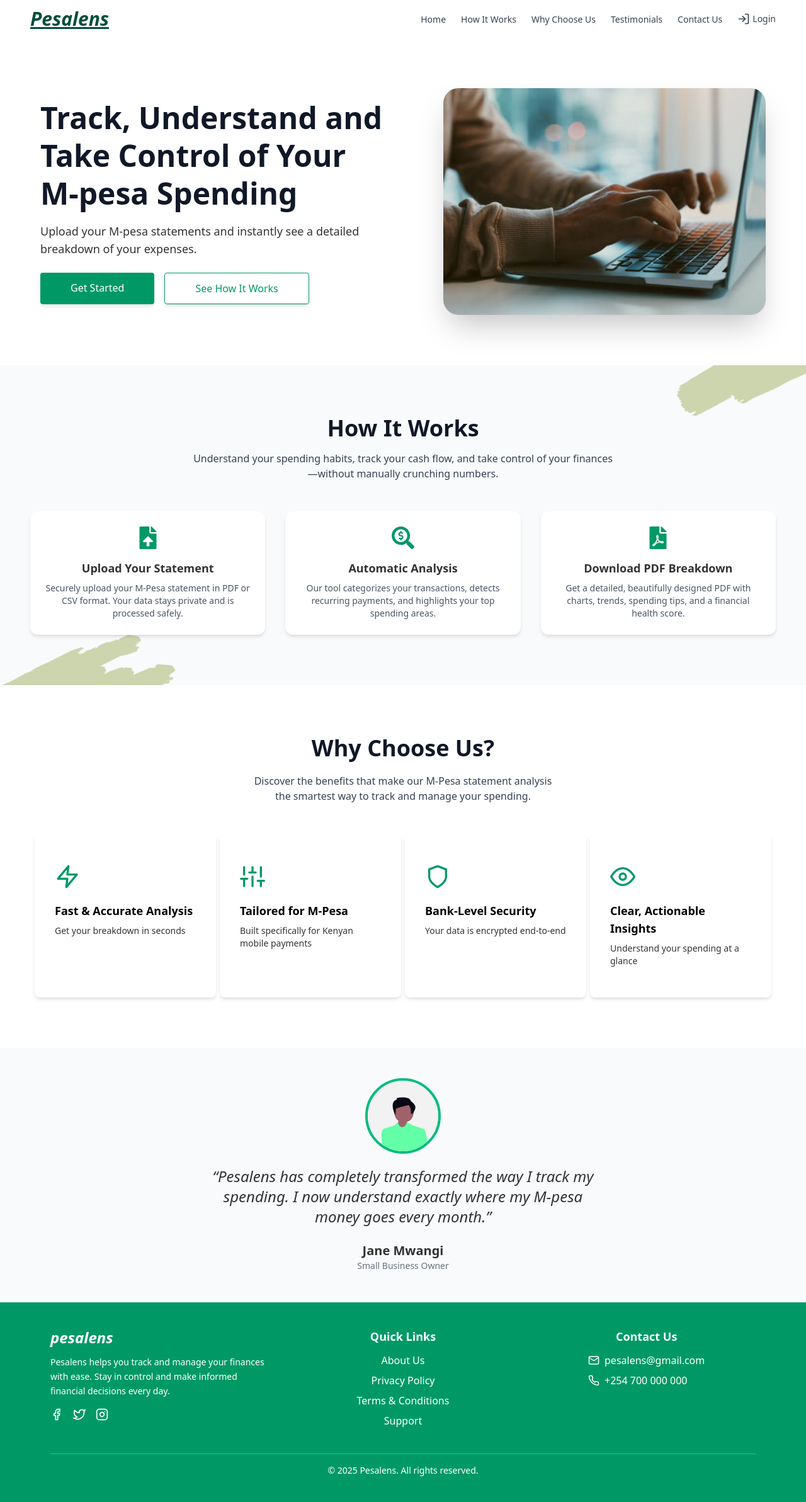
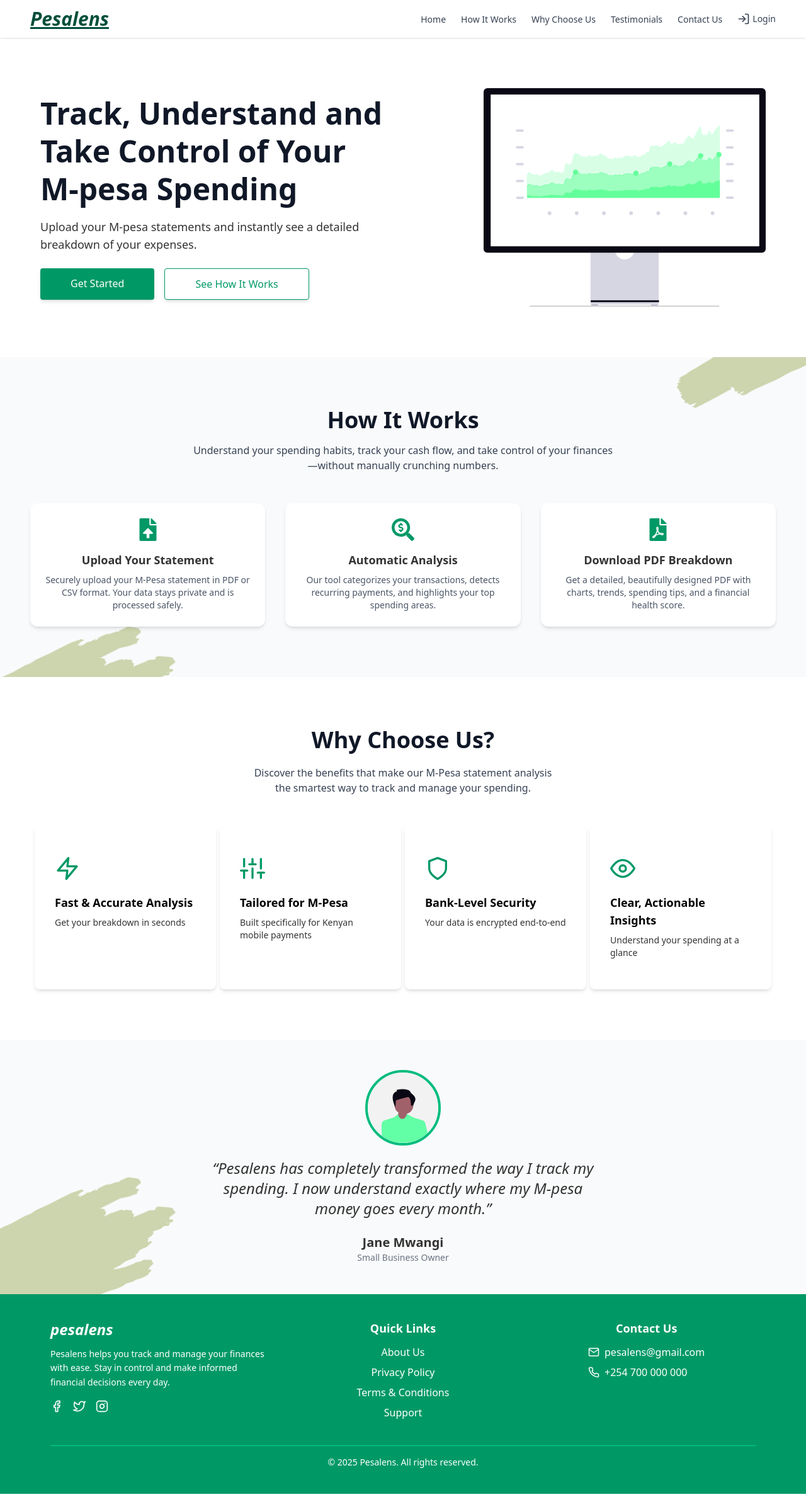
Before and after one commit to samuelkaranja/pesalens, a React (Vite) app: page / in a window 1280 px wide. Shown: the whole page at 63% size. Built offline with nearby package versions, Linux system fonts and the light colour scheme.

Commit message:
Created two layout components named AuthLayout and MainLayout

```diff
--- a/src/App.tsx
+++ b/src/App.tsx
@@ -1,13 +1,13 @@
 import { useEffect } from "react";
 import "./App.css";
 import { BrowserRouter as Router, Routes, Route } from "react-router-dom";
-import Footer from "./components/Footer/Footer";
-import Navbar from "./components/Navbar/Navbar";
 import Home from "./pages/Home/Home";
 import UploadStatement from "./pages/UploadStatement/UploadStatement";
 import { ToastContainer } from "react-toastify";
 import Login from "./pages/Login/Login";
 import SignUp from "./pages/SignUp/SignUp";
+import MainLayout from "./layouts/MainLayout";
+import AuthLayout from "./layouts/AuthLayout";
 
 function App() {
   useEffect(() => {
@@ -20,15 +20,18 @@
   return (
     <>
       <Router>
-        <Navbar />
         <Routes>
-          <Route path="/" element={<Home />} />
-          <Route path="/upload-statement" element={<UploadStatement />} />
-          <Route path="/login" element={<Login />} />
-          <Route path="/signup" element={<SignUp />} />
-          <Route path="*" element={<Home />} />
+          <Route element={<MainLayout />}>
+            <Route path="/" element={<Home />} />
+            <Route path="/upload-statement" element={<UploadStatement />} />
+            <Route path="*" element={<Home />} />
+          </Route>
+
+          <Route element={<AuthLayout />}>
+            <Route path="/login" element={<Login />} />
+            <Route path="/signup" element={<SignUp />} />
+          </Route>
         </Routes>
-        <Footer />
       </Router>
       <ToastContainer />
     </>
--- a/src/components/Hero/Hero.tsx
+++ b/src/components/Hero/Hero.tsx
@@ -1,6 +1,6 @@
 import React from "react";
-//import finance from "../../assets/finance.svg";
-import type from "../../assets/typing.jpg";
+import finance from "../../assets/finance.svg";
+//import type from "../../assets/typing.jpg";
 import { scrollToSection } from "../../utils/scrollToSection";
 import { Link } from "react-router-dom";
 
@@ -10,7 +10,7 @@
       <div className="max-w-7xl mx-auto flex flex-col-reverse md:flex-row items-center px-6 sm:px-8 lg:px-16">
         {/* Left Content */}
         <div className="w-full md:w-1/2 text-center md:text-left mt-8 md:mt-0">
-          <h1 className="text-3xl sm:text-4xl lg:text-5xl font-bold text-gray-900 leading-tight">
+          <h1 className="text-3xl sm:text-4xl lg:text-5xl font-extrabold text-gray-900 leading-tight">
             Track, Understand and Take Control of Your{" "}
             <br className="hidden sm:block" /> M-pesa Spending
           </h1>
@@ -35,11 +35,11 @@
         </div>
 
         {/* Right Image */}
-        <div className="w-full h-[45vh] md:w-1/2 flex justify-center md:justify-end">
+        <div className="w-full md:w-1/2 flex justify-center md:justify-end">
           <img
-            src={type}
+            src={finance}
             alt="Finance illustration"
-            className="w-full max-w-sm sm:max-w-md lg:max-w-lg rounded-3xl shadow-2xl object-cover"
+            className="w-full max-w-sm sm:max-w-md lg:max-w-md"
           />
         </div>
       </div>
--- a/src/components/Navbar/Navbar.tsx
+++ b/src/components/Navbar/Navbar.tsx
@@ -1,17 +1,10 @@
-import React, { useEffect, useState } from "react";
+import React, { useState } from "react";
 import { scrollToSection } from "../../utils/scrollToSection";
 import { Link } from "react-router-dom";
 import { FiLogIn } from "react-icons/fi";
 
 const Navbar: React.FC = () => {
   const [isOpen, setIsOpen] = useState(false);
-  const [hasShadow, setHasShadow] = useState(false);
-
-  useEffect(() => {
-    const handleScroll = () => setHasShadow(window.scrollY > 0);
-    window.addEventListener("scroll", handleScroll);
-    return () => window.removeEventListener("scroll", handleScroll);
-  }, []);
 
   const navLinks = [
     { label: "Home", href: "/", type: "link" },
@@ -44,11 +37,7 @@
   return (
     <>
       {/* Navbar */}
-      <nav
-        className={`bg-white w-full z-50 sticky top-0 left-0 transition-shadow duration-300 ${
-          hasShadow ? "shadow" : ""
-        }`}
-      >
+      <nav className="bg-white w-full z-50 sticky top-0 left-0 transition-shadow duration-300 shadow">
         <div className="mx-auto px-4 md:px-12 py-3 flex items-center justify-between">
           {/* Logo */}
           <Link
--- a/src/components/Testimonial/Testimonial.tsx
+++ b/src/components/Testimonial/Testimonial.tsx
@@ -1,5 +1,6 @@
 import React, { useState, useEffect } from "react";
 import avatar from "../../assets/avatar.svg";
+import background from "../../assets/background.png";
 
 const testimonials = [
   {
@@ -38,7 +39,16 @@
   }, []);
 
   return (
-    <section id="testimonials" className="bg-gray-50 py-2">
+    <section
+      id="testimonials"
+      className="py-2"
+      style={{
+        backgroundImage: `url(${background})`,
+        backgroundSize: "cover",
+        backgroundPosition: "bottom center",
+        backgroundRepeat: "no-repeat",
+      }}
+    >
       <div className="max-w-3xl mx-auto text-center px-6">
         <h2 className="hidden text-3xl sm:text-4xl lg:text-4xl font-bold text-gray-900 text-center mb-10">
           Testimonials
--- /dev/null
+++ b/src/layouts/AuthLayout.tsx
@@ -0,0 +1,11 @@
+import { Outlet } from "react-router-dom";
+
+const AuthLayout: React.FC = () => {
+  return (
+    <div className="flex items-center justify-center min-h-screen bg-gray-50">
+      <Outlet />
+    </div>
+  );
+};
+
+export default AuthLayout;
--- /dev/null
+++ b/src/layouts/MainLayout.tsx
@@ -0,0 +1,17 @@
+import { Outlet } from "react-router-dom";
+import Navbar from "../components/Navbar/Navbar";
+import Footer from "../components/Footer/Footer";
+
+const MainLayout: React.FC = () => {
+  return (
+    <div className="flex flex-col min-h-screen">
+      <Navbar />
+      <main className="flex-grow">
+        <Outlet />
+      </main>
+      <Footer />
+    </div>
+  );
+};
+
+export default MainLayout;
```
Also changed, not shown: src/assets/PesaLens.png (added).
